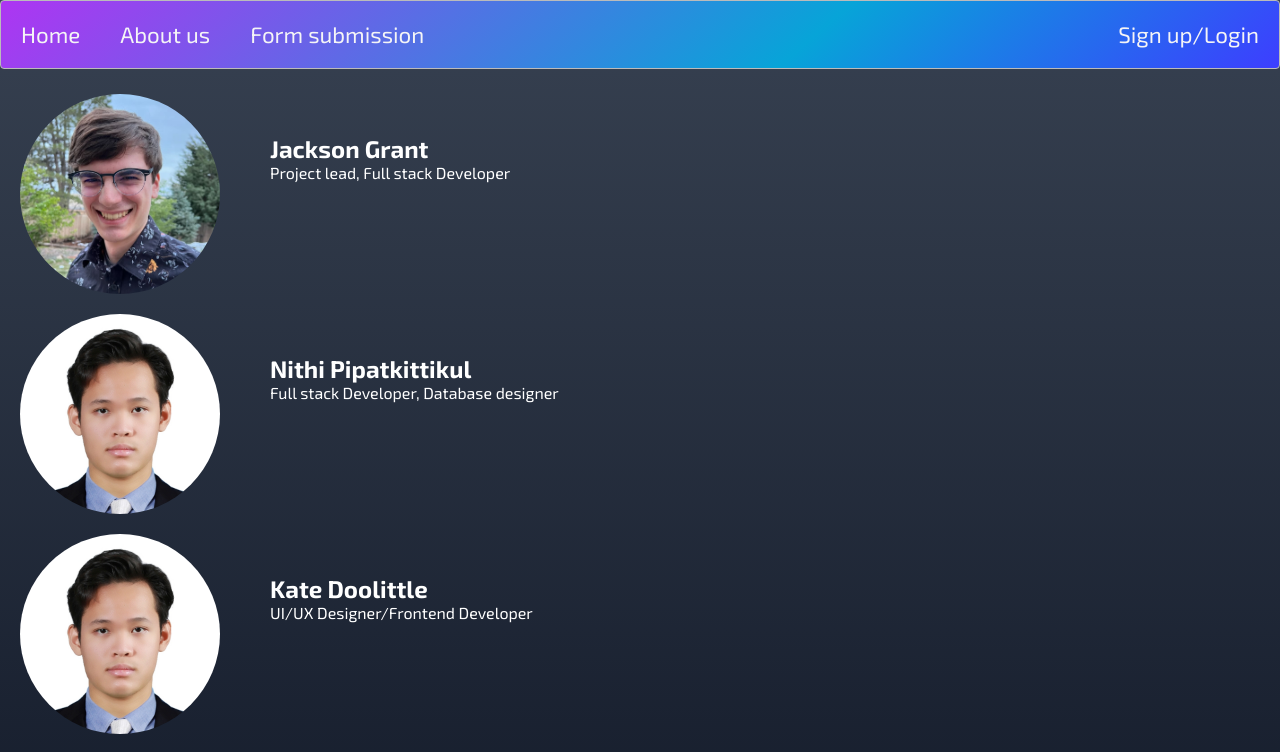
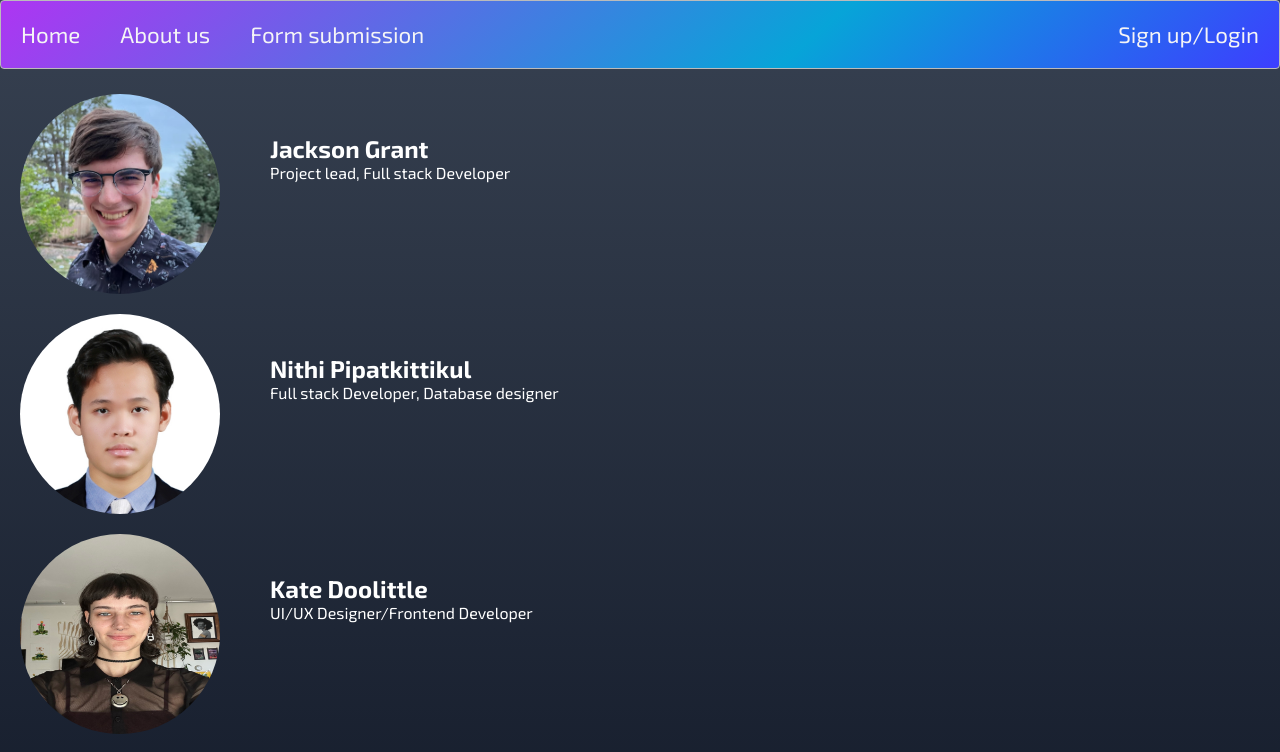
Before and after one commit to jacksonmgrant/Scribe, a React (Create React App) app in the folder ScribeFE/scribe-fe/: page /aboutus in a window 1280 px wide. Shown: the top 752 px of the page. Built offline with nearby package versions, Linux system fonts and the light colour scheme.

Commit message:
update kate profile on About us page

```diff
--- a/ScribeFE/scribe-fe/src/components/pages/AboutUs.jsx
+++ b/ScribeFE/scribe-fe/src/components/pages/AboutUs.jsx
@@ -1,5 +1,6 @@
 import suitFord from "../Assets/suitFord.jpg"
 import Jacksonpfp from "../Assets/Jackson-pfp.jpg"
+import Kate from "../Assets/kate.jpg"
 import styles from "../../styles/About.module.css"
 
 const About = () => {
@@ -20,7 +21,7 @@ const About = () => {
           </div>
         </div>
         <div className={styles.person}>
-          <img src={suitFord} alt="ford" width="200" height="200" className={styles.pic}/>
+          <img src={Kate} alt="kate" width="200" height="200" className={styles.pic}/>
           <div className={styles.text}>
             <h2>Kate Doolittle</h2>
             <p>UI/UX Designer/Frontend Developer</p>
```
Also changed, not shown: ScribeFE/scribe-fe/src/components/Assets/kate.jpg (added).
